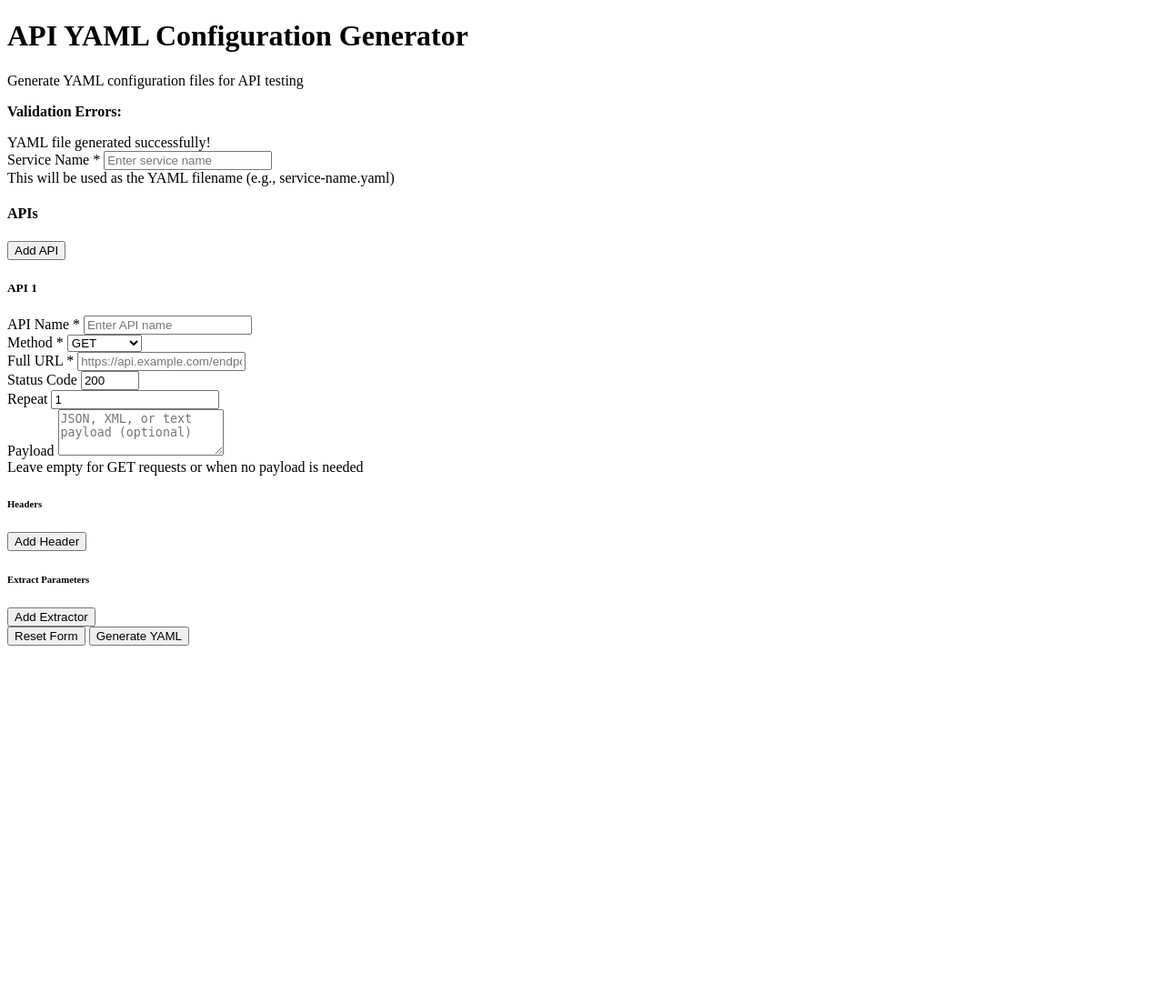
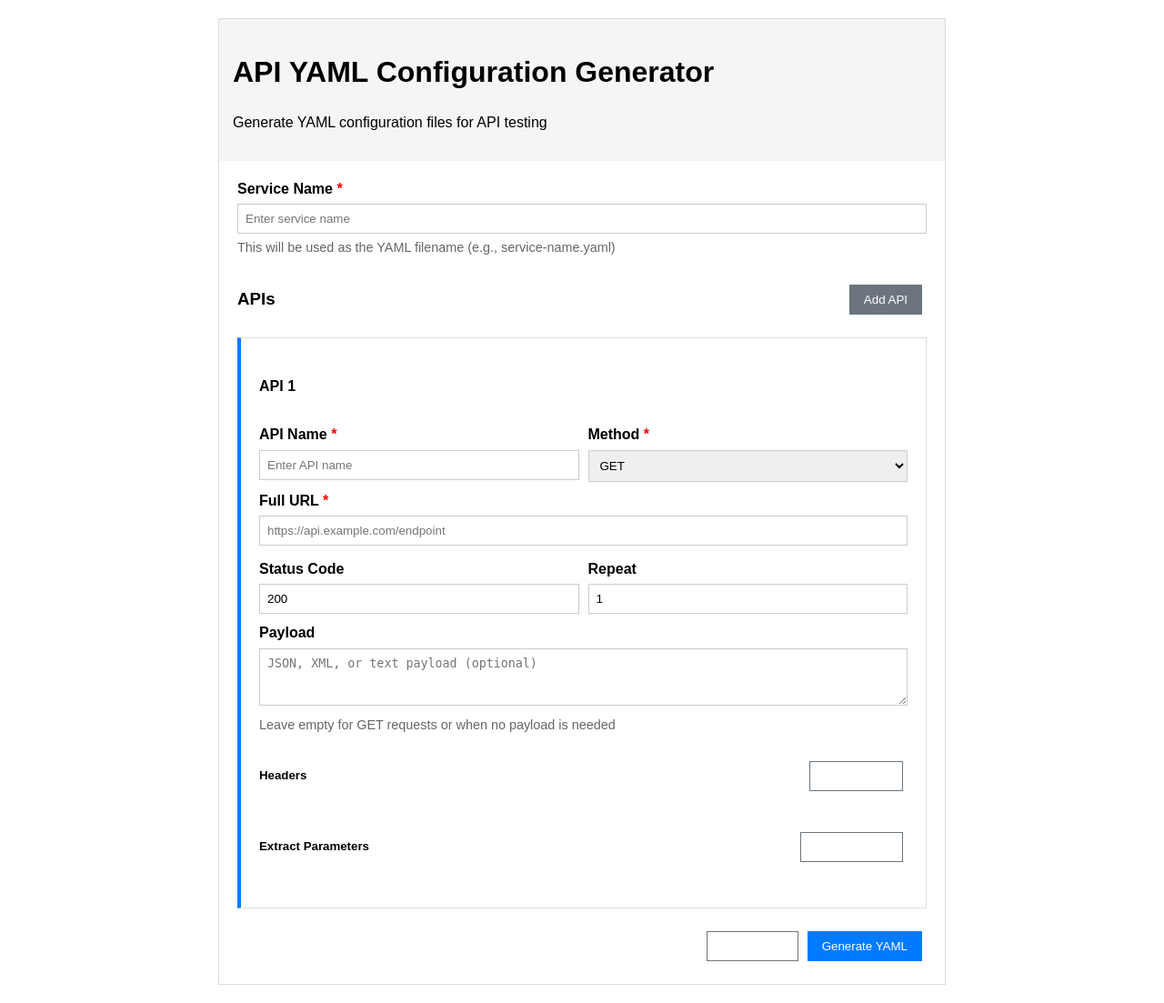
Before and after one commit to SH00LIN/FlaskInformationCollector, a Flask app: page / in a window 1280 px wide. Shown: the whole page at 91% size. Before the commit the page ends 710 px from the top, so only its background shows below. Run offline with Flask 3, Linux system fonts and the light colour scheme; some libraries are stand-ins or nearby versions.

Commit message:
Simplify the user interface and remove external CSS dependencies
Refactors the UI by removing Bootstrap CSS, inlining styles, and updating alert visibility logic in `form-manager.js`.

Replit-Commit-Author: Agent
Replit-Commit-Session-Id: 233461d5-96c2-48e5-b1d0-f6bf7e5ce513
Replit-Commit-Screenshot-Url: https://storage.googleapis.com/screenshot-production-us-central1/ab7ba5f9-6bbe-4e64-9278-b6f2f4642494/ec88a661-4412-4ffa-b502-3b0d6a7f9e05.jpg

```diff
--- a/static/js/form-manager.js
+++ b/static/js/form-manager.js
@@ -239,24 +239,24 @@ class APIFormManager {
             errorList.appendChild(li);
         });
 
-        errorAlert.classList.remove('d-none');
+        errorAlert.classList.remove('hidden');
         errorAlert.scrollIntoView({ behavior: 'smooth', block: 'nearest' });
     }
 
     showSuccess() {
         const successAlert = document.getElementById('success-alert');
-        successAlert.classList.remove('d-none');
+        successAlert.classList.remove('hidden');
         successAlert.scrollIntoView({ behavior: 'smooth', block: 'nearest' });
 
         // Hide success message after 5 seconds
         setTimeout(() => {
-            successAlert.classList.add('d-none');
+            successAlert.classList.add('hidden');
         }, 5000);
     }
 
     hideAlerts() {
-        document.getElementById('error-alert').classList.add('d-none');
-        document.getElementById('success-alert').classList.add('d-none');
+        document.getElementById('error-alert').classList.add('hidden');
+        document.getElementById('success-alert').classList.add('hidden');
     }
 }
 
--- a/templates/index.html
+++ b/templates/index.html
@@ -4,49 +4,64 @@
     <meta charset="UTF-8">
     <meta name="viewport" content="width=device-width, initial-scale=1.0">
     <title>API YAML Generator</title>
-    <link href="{{ url_for('static', filename='css/styles.css') }}" rel="stylesheet">
+    <style>
+        body { font-family: Arial, sans-serif; margin: 20px; line-height: 1.4; }
+        .container { max-width: 800px; margin: 0 auto; }
+        .card { border: 1px solid #ddd; padding: 20px; margin-bottom: 20px; }
+        .header { background-color: #f5f5f5; padding: 15px; margin: -20px -20px 20px -20px; }
+        .form-group { margin-bottom: 15px; }
+        label { display: block; margin-bottom: 5px; font-weight: bold; }
+        input, textarea, select { width: 100%; padding: 8px; border: 1px solid #ccc; box-sizing: border-box; }
+        button { padding: 8px 15px; margin: 5px 5px 5px 0; cursor: pointer; }
+        .btn-primary { background-color: #007bff; color: white; border: 1px solid #007bff; }
+        .btn-secondary { background-color: #6c757d; color: white; border: 1px solid #6c757d; }
+        .btn-danger { background-color: #dc3545; color: white; border: 1px solid #dc3545; }
+        .btn-outline { background-color: transparent; }
+        .alert { padding: 15px; margin-bottom: 20px; border: 1px solid; }
+        .alert-danger { background-color: #f8d7da; color: #721c24; border-color: #f5c6cb; }
+        .alert-success { background-color: #d4edda; color: #155724; border-color: #c3e6cb; }
+        .hidden { display: none; }
+        .row { display: flex; gap: 10px; margin-bottom: 10px; }
+        .row > div { flex: 1; }
+        .text-right { text-align: right; }
+        .api-section { border-left: 4px solid #007bff; }
+        .required { color: red; }
+        .form-text { font-size: 0.9em; color: #666; margin-top: 5px; }
+        .section-header { display: flex; justify-content: space-between; align-items: center; margin-bottom: 10px; }
+    </style>
 </head>
 <body>
-    <div class="container my-5">
-        <div class="row justify-content-center">
-            <div class="col-lg-10">
+    <div class="container">
         <div class="card">
-                    <div class="card-header">
-                        <h1 class="card-title mb-0">
-                            API YAML Configuration Generator
-                        </h1>
-                        <p class="card-text mt-2 mb-0 text-muted">Generate YAML configuration files for API testing</p>
+            <div class="header">
+                <h1>API YAML Configuration Generator</h1>
+                <p>Generate YAML configuration files for API testing</p>
             </div>
-                    <div class="card-body">
+
             <!-- Error Alert -->
-                        <div id="error-alert" class="alert alert-danger d-none" role="alert">
+            <div id="error-alert" class="alert alert-danger hidden">
                 <strong>Validation Errors:</strong>
-                            <ul id="error-list" class="mb-0 mt-2"></ul>
+                <ul id="error-list"></ul>
             </div>
 
             <!-- Success Alert -->
-                        <div id="success-alert" class="alert alert-success d-none" role="alert">
+            <div id="success-alert" class="alert alert-success hidden">
                 YAML file generated successfully!
             </div>
 
-                        <form id="yaml-form" novalidate>
+            <form id="yaml-form">
                 <!-- Service Name -->
-                            <div class="mb-4">
-                                <label for="service-name" class="form-label">
-                                    Service Name <span class="text-danger">*</span>
-                                </label>
-                                <input type="text" class="form-control" id="service-name" name="service_name"
-                                       placeholder="Enter service name" required>
+                <div class="form-group">
+                    <label for="service-name">Service Name <span class="required">*</span></label>
+                    <input type="text" id="service-name" name="service_name" placeholder="Enter service name" required>
                     <div class="form-text">This will be used as the YAML filename (e.g., service-name.yaml)</div>
                 </div>
 
                 <!-- APIs Section -->
-                            <div class="mb-4">
-                                <div class="d-flex justify-content-between align-items-center mb-3">
-                                    <h4>APIs</h4>
-                                    <button type="button" class="btn btn-secondary" id="add-api-btn">
-                                        Add API
-                                    </button>
+                <div class="form-group">
+                    <div class="section-header">
+                        <h3>APIs</h3>
+                        <button type="button" class="btn-secondary" id="add-api-btn">Add API</button>
                     </div>
 
                     <div id="apis-container">
@@ -55,50 +70,30 @@
                 </div>
 
                 <!-- Action Buttons -->
-                            <div class="d-grid gap-2 d-md-flex justify-content-md-end">
-                                <button type="button" class="btn btn-outline-secondary" id="reset-form-btn">
-                                    Reset Form
-                                </button>
-                                <button type="submit" class="btn btn-primary" id="generate-yaml-btn">
-                                    Generate YAML
-                                </button>
+                <div class="text-right">
+                    <button type="button" class="btn-outline btn-secondary" id="reset-form-btn">Reset Form</button>
+                    <button type="submit" class="btn-primary" id="generate-yaml-btn">Generate YAML</button>
                 </div>
             </form>
-                    </div>
-                </div>
-            </div>
         </div>
     </div>
 
     <!-- API Template (hidden) -->
     <template id="api-template">
-        <div class="api-section card mb-3">
-            <div class="card-header">
-                <div class="d-flex justify-content-between align-items-center">
-                    <h5 class="mb-0">
-                        API <span class="api-number">1</span>
-                    </h5>
-                    <button type="button" class="btn btn-outline-danger btn-sm remove-api-btn">
-                        Remove
-                    </button>
-                </div>
-            </div>
-            <div class="card-body">
-                <div class="row">
-                    <!-- API Name -->
-                    <div class="col-md-6 mb-3">
-                        <label class="form-label">
-                            API Name <span class="text-danger">*</span>
-                        </label>
-                        <input type="text" class="form-control api-name" placeholder="Enter API name" required>
+        <div class="api-section card">
+            <div class="section-header">
+                <h4>API <span class="api-number">1</span></h4>
+                <button type="button" class="btn-outline btn-danger remove-api-btn">Remove</button>
             </div>
 
-                    <!-- Method -->
-                    <div class="col-md-6 mb-3">
-                        <label class="form-label">
-                            Method <span class="text-danger">*</span>
-                        </label>
-                        <select class="form-select api-method" required>
+            <div class="row">
+                <div>
+                    <label>API Name <span class="required">*</span></label>
+                    <input type="text" class="api-name" placeholder="Enter API name" required>
+                </div>
+                <div>
+                    <label>Method <span class="required">*</span></label>
+                    <select class="api-method" required>
                         <option value="GET">GET</option>
                         <option value="POST">POST</option>
                         <option value="PUT">PUT</option>
@@ -108,41 +103,35 @@
                         <option value="OPTIONS">OPTIONS</option>
                     </select>
                 </div>
-
-                    <!-- Full URL -->
-                    <div class="col-12 mb-3">
-                        <label class="form-label">
-                            Full URL <span class="text-danger">*</span>
-                        </label>
-                        <input type="url" class="form-control api-url" placeholder="https://api.example.com/endpoint" required>
             </div>
 
-                    <!-- Status Code and Repeat -->
-                    <div class="col-md-6 mb-3">
-                        <label class="form-label">Status Code</label>
-                        <input type="number" class="form-control api-status-code" value="200" min="100" max="599" required>
+            <div class="form-group">
+                <label>Full URL <span class="required">*</span></label>
+                <input type="url" class="api-url" placeholder="https://api.example.com/endpoint" required>
             </div>
 
-                    <div class="col-md-6 mb-3">
-                        <label class="form-label">Repeat</label>
-                        <input type="number" class="form-control api-repeat" value="1" min="1" required>
+            <div class="row">
+                <div>
+                    <label>Status Code</label>
+                    <input type="number" class="api-status-code" value="200" min="100" max="599" required>
                 </div>
-
-                    <!-- Payload -->
-                    <div class="col-12 mb-3">
-                        <label class="form-label">Payload</label>
-                        <textarea class="form-control api-payload" rows="3" placeholder="JSON, XML, or text payload (optional)"></textarea>
-                        <div class="form-text">Leave empty for GET requests or when no payload is needed</div>
+                <div>
+                    <label>Repeat</label>
+                    <input type="number" class="api-repeat" value="1" min="1" required>
                 </div>
             </div>
 
+            <div class="form-group">
+                <label>Payload</label>
+                <textarea class="api-payload" rows="3" placeholder="JSON, XML, or text payload (optional)"></textarea>
+                <div class="form-text">Leave empty for GET requests or when no payload is needed</div>
+            </div>
+
             <!-- Headers Section -->
-                <div class="mb-3">
-                    <div class="d-flex justify-content-between align-items-center mb-2">
-                        <h6>Headers</h6>
-                        <button type="button" class="btn btn-outline-secondary btn-sm add-header-btn">
-                            Add Header
-                        </button>
+            <div class="form-group">
+                <div class="section-header">
+                    <h5>Headers</h5>
+                    <button type="button" class="btn-outline btn-secondary add-header-btn">Add Header</button>
                 </div>
                 <div class="headers-container">
                     <!-- Headers will be added here -->
@@ -150,16 +139,13 @@
             </div>
 
             <!-- Extractors Section -->
-                <div class="mb-3">
-                    <div class="d-flex justify-content-between align-items-center mb-2">
-                        <h6>Extract Parameters</h6>
-                        <button type="button" class="btn btn-outline-secondary btn-sm add-extractor-btn">
-                            Add Extractor
-                        </button>
+            <div class="form-group">
+                <div class="section-header">
+                    <h5>Extract Parameters</h5>
+                    <button type="button" class="btn-outline btn-secondary add-extractor-btn">Add Extractor</button>
                 </div>
                 <div class="extractors-container">
                     <!-- Extractors will be added here -->
-                    </div>
                 </div>
             </div>
         </div>
@@ -167,45 +153,40 @@
 
     <!-- Header Template (hidden) -->
     <template id="header-template">
-        <div class="header-item row mb-2">
-            <div class="col-md-5">
-                <input type="text" class="form-control header-key" placeholder="Header key">
+        <div class="header-item row">
+            <div>
+                <input type="text" class="header-key" placeholder="Header key">
             </div>
-            <div class="col-md-5">
-                <input type="text" class="form-control header-value" placeholder="Header value">
+            <div>
+                <input type="text" class="header-value" placeholder="Header value">
             </div>
-            <div class="col-md-2">
-                <button type="button" class="btn btn-outline-danger btn-sm remove-header-btn w-100">
-                    Remove
-                </button>
+            <div style="flex: 0 0 100px;">
+                <button type="button" class="btn-outline btn-danger remove-header-btn">Remove</button>
             </div>
         </div>
     </template>
 
     <!-- Extractor Template (hidden) -->
     <template id="extractor-template">
-        <div class="extractor-item row mb-2">
-            <div class="col-md-3">
-                <select class="form-select extractor-type">
+        <div class="extractor-item row">
+            <div style="flex: 0 0 100px;">
+                <select class="extractor-type">
                     <option value="header">Header</option>
                     <option value="body">Body</option>
                 </select>
             </div>
-            <div class="col-md-4">
-                <input type="text" class="form-control extractor-key" placeholder="Key">
+            <div>
+                <input type="text" class="extractor-key" placeholder="Key">
             </div>
-            <div class="col-md-3">
-                <input type="text" class="form-control extractor-value" placeholder="Value">
+            <div>
+                <input type="text" class="extractor-value" placeholder="Value">
             </div>
-            <div class="col-md-2">
-                <button type="button" class="btn btn-outline-danger btn-sm remove-extractor-btn w-100">
-                    Remove
-                </button>
+            <div style="flex: 0 0 100px;">
+                <button type="button" class="btn-outline btn-danger remove-extractor-btn">Remove</button>
             </div>
         </div>
     </template>
 
-    <script src="https://cdn.jsdelivr.net/npm/bootstrap@5.3.0/dist/js/bootstrap.bundle.min.js"></script>
     <script src="{{ url_for('static', filename='js/form-manager.js') }}"></script>
 </body>
 </html>
```
Lines whose indentation alone changed are shown as unchanged.
